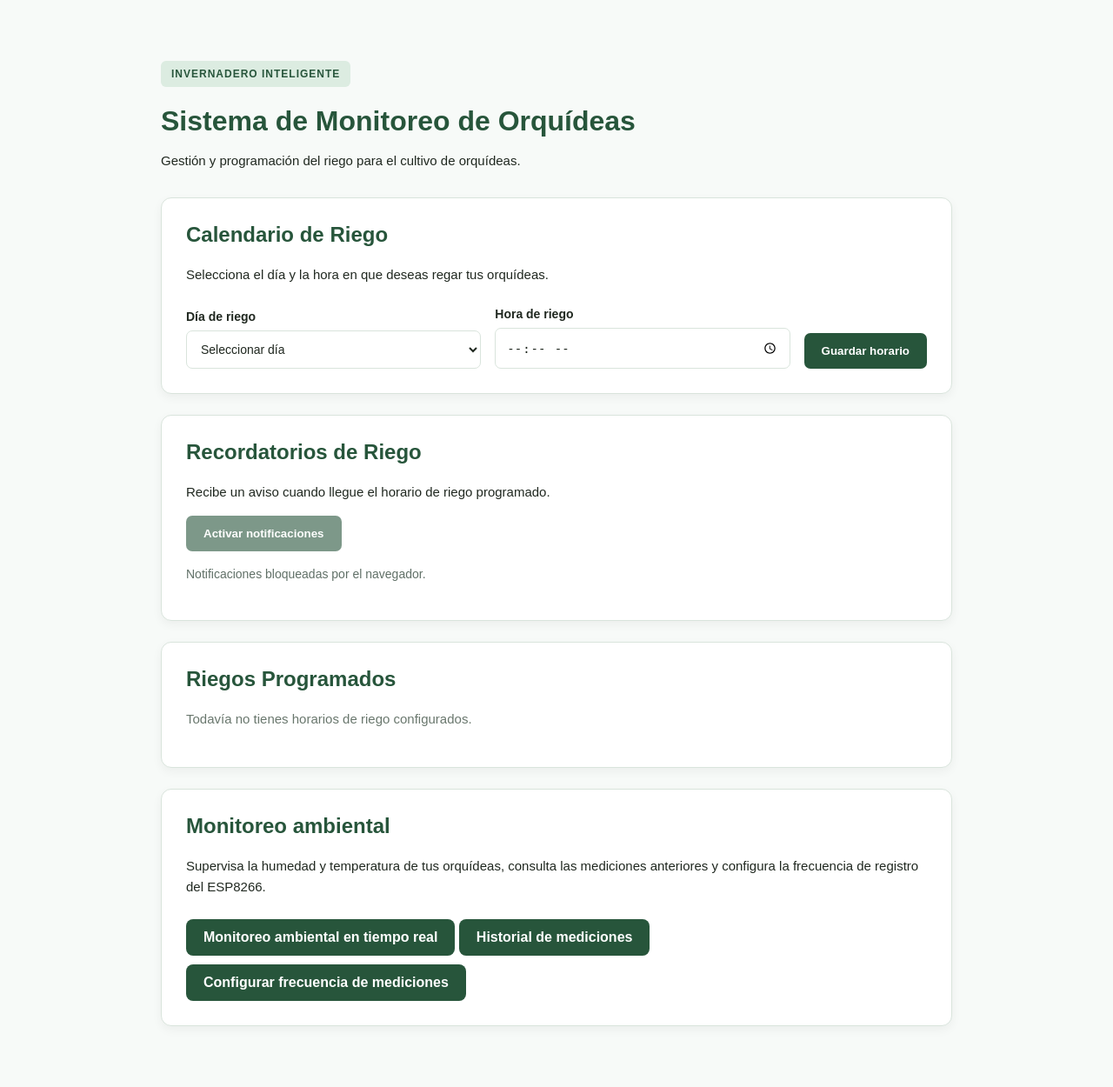
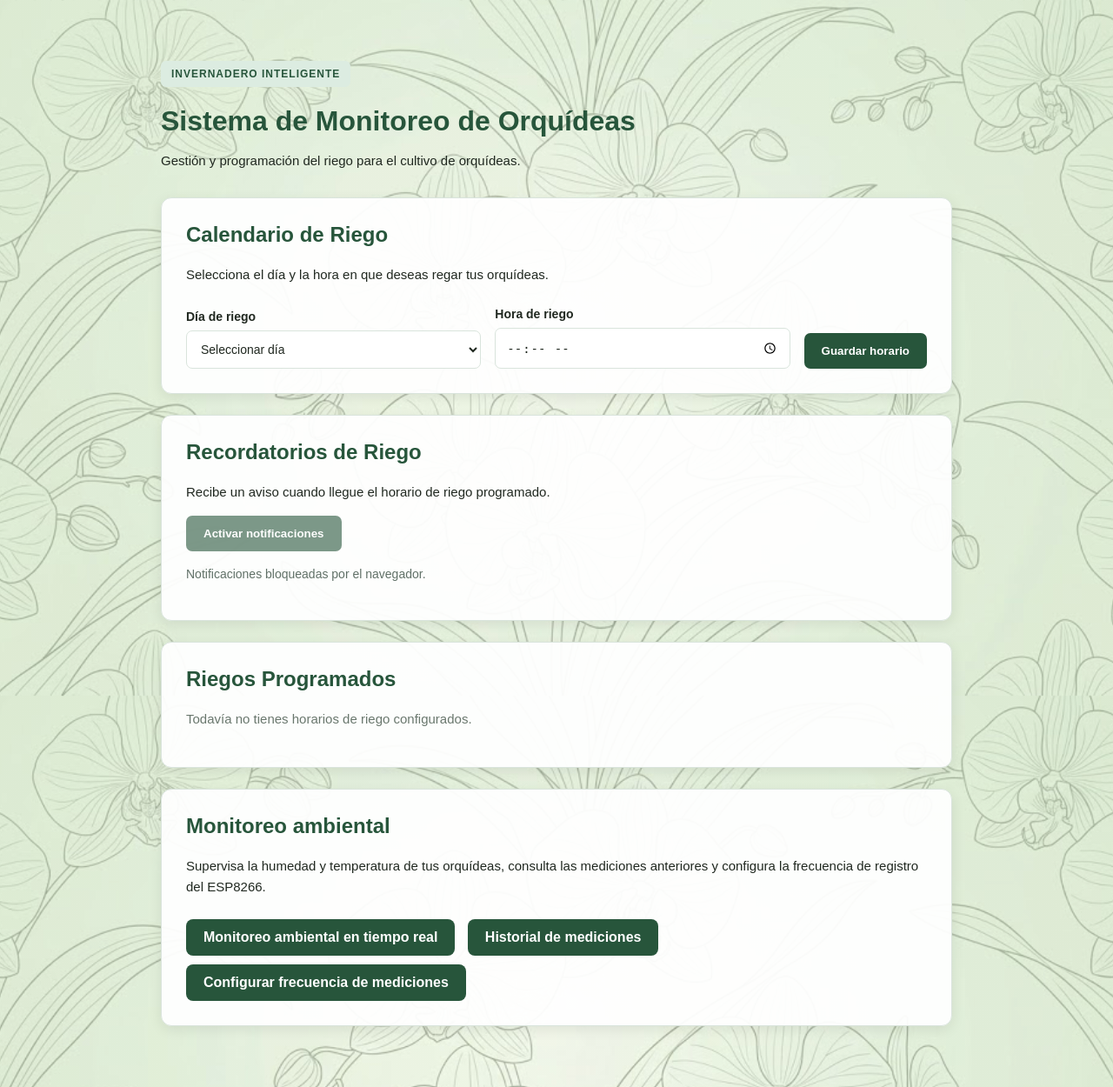
Before and after one commit to vinny-96/sistema-orquideas, a Flask app: page / in a window 1280 px wide. Shown: the whole page at 87% size. Run offline with Flask 3, Linux system fonts and the light colour scheme; data that the repository does not hold is empty.

Commit message:
V7: unificar fondo de orquideas en todas las paginas

```diff
--- a/static/style.css
+++ b/static/style.css
@@ -24,9 +24,25 @@
 
 body {
     margin: 0;
+    min-height: 100vh;
+
     font-family: Arial, sans-serif;
-    background-color: var(--fondo);
     color: var(--texto);
+
+    /* Fondo de orquideas */
+    background-color: #e8f3e5;
+
+    background-image:
+        linear-gradient(
+            rgba(247, 250, 248, 0.10),
+            rgba(247, 250, 248, 0.10)
+        ),
+        url("/static/orquideas_fondo.png");
+
+    background-repeat: no-repeat;
+    background-size: cover;
+    background-position: center center;
+    background-attachment: fixed;
 }
 
 .contenedor {
@@ -75,12 +91,14 @@ p {
 ========================= */
 
 .tarjeta {
-    background-color: var(--blanco);
+    background-color: rgba(255, 255, 255, 0.94);
     border: 1px solid var(--borde);
     border-radius: 12px;
     padding: 28px;
     margin-top: 24px;
-    box-shadow: 0 4px 12px rgba(0, 0, 0, 0.05);
+
+    box-shadow:
+        0 4px 15px rgba(0, 0, 0, 0.08);
 }
 
 /* =========================
@@ -170,7 +188,7 @@ button {
     border: 1px solid var(--borde);
     border-radius: 8px;
     margin-bottom: 12px;
-    background-color: #fbfdfb;
+    background-color: rgba(251, 253, 251, 0.95);
 }
 
 .informacion-riego {
@@ -259,18 +277,22 @@ button:disabled {
 }
 
 /* =========================
-   V5 - BOTON DE MONITOREO
+   V5 - BOTONES DE MONITOREO
 ========================= */
 
 a.enlace-monitoreo {
     display: inline-block;
     margin-top: 10px;
+    margin-right: 10px;
     padding: 12px 20px;
+
     background-color: var(--primario);
     color: var(--blanco);
+
     text-decoration: none;
     font-weight: bold;
     border-radius: 8px;
+
     transition: background-color 0.2s ease;
 }
 
@@ -284,6 +306,10 @@ a.enlace-monitoreo:hover {
 ========================= */
 
 @media (max-width: 600px) {
+
+    body {
+        background-attachment: scroll;
+    }
 
     .contenedor {
         margin: 15px auto;
@@ -309,5 +335,6 @@ a.enlace-monitoreo:hover {
     a.enlace-monitoreo {
         width: 100%;
         text-align: center;
+        margin-right: 0;
     }
 }
```
Also changed, not shown: static/tiempo_real.css (+35 -6 lines), static/orquideas_fondo.png (added).
